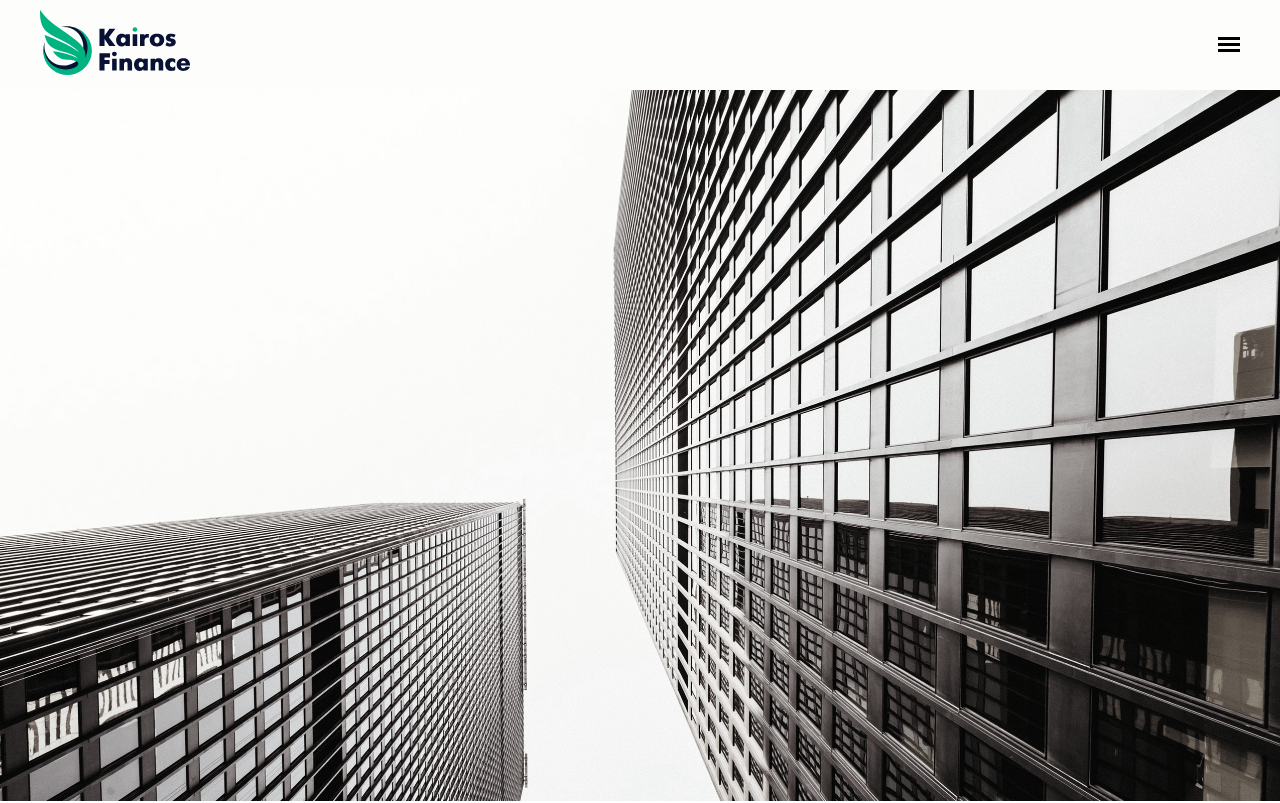
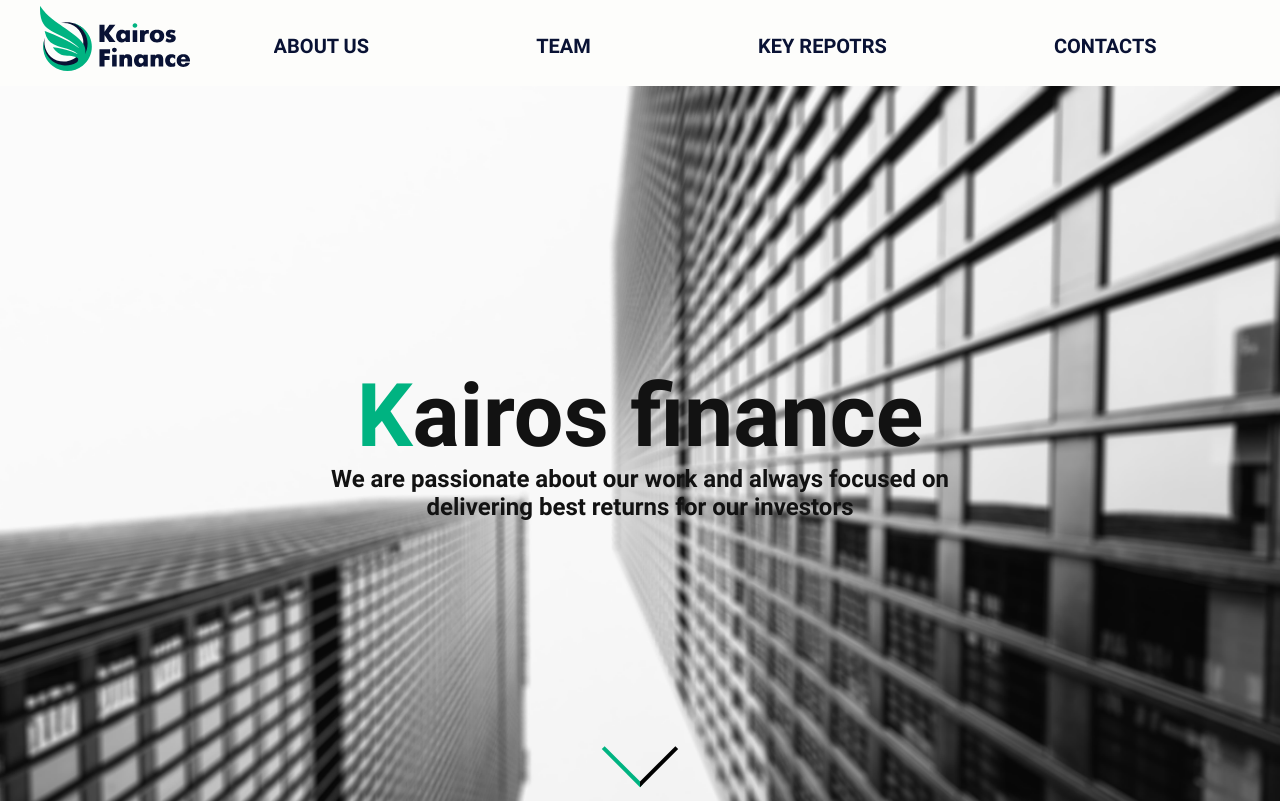
Before and after one commit to dolonche/kairos, a website: page src/template/index.html in a window 1280 px wide. Shown: the top 803 px of the page. Drawn offline with nearby package versions, Linux system fonts and the light colour scheme; files that its build step writes are made by us from their sources; a script that the page names is missing; files whose address does not match are found by name.

Commit message:
another version

```diff
--- a/src/css/partial/blocks/content.scss
+++ b/src/css/partial/blocks/content.scss
@@ -16,7 +16,7 @@
       font-size: 27px;
       margin-bottom: 12px;
       transition: 0.4s all;
-      &:hover:first-letter {
+      &:first-letter {
         color: #00B381;
       }
     }
@@ -73,7 +73,11 @@
     &-item {
       width: calc(50% - 20px);
       margin-right: auto;
+      height: calc(50% - 17px);
       margin-bottom: 20px;
+      display: flex;
+      flex-direction: column;
+      min-height: 400px;
       &:nth-of-type(2n) {
         margin-right: 0;
       }
--- a/src/css/partial/blocks/main-nav.scss
+++ b/src/css/partial/blocks/main-nav.scss
@@ -1,36 +1,26 @@
 .main-nav {
-  position: fixed;
-  top: 50%;
-  left: 50%;
-  transform: translate(-50%, -50%);
-  z-index: 200;
-  width: 100%;
-  padding-left: 40px;
-  padding-right: 40px;
-  box-sizing: border-box;
-  visibility: hidden;
-  opacity: 0;
-  transition: 0.4s opacity;
-  &--open {
-    visibility: visible;
-    opacity: 1;
-  }
+  flex-grow: 2;
+  display: flex;
   &__list {
     margin: 0;
     padding: 0;
     list-style: none;
     display: flex;
     justify-content: space-between;
+    margin-top: auto;
+    margin-bottom: auto;
+    width: 100%;
     &-item {
       text-align: center;
       flex-grow: 2;
       display: flex;
+      margin-top: 12px;
       a {
         text-decoration: none;
         text-transform: uppercase;
-        color: #fff;
+        color: #091234;
         font-weight: bold;
-        font-size: 24px;
+        font-size: 20px;
         position: relative;
         overflow-y: hidden;
         margin-left: auto;
@@ -42,8 +32,8 @@
           content: "";
           position: absolute;
           left: 0;
-          top: 35px;
-          background-color: #fff;
+          top: 31px;
+          background-color: #091234;
           height: 4px;
           width: 100%;
           transition: 0.4s all;
--- a/src/css/partial/blocks/page-header.scss
+++ b/src/css/partial/blocks/page-header.scss
@@ -2,7 +2,7 @@
   box-sizing: border-box;
   padding-left: 40px;
   padding-right: 40px;
-  padding-top: 10px;
+  padding-top: 6px;
   padding-bottom: 10px;
   display: flex;
   justify-content: space-between;
--- a/src/css/partial/blocks/screen.scss
+++ b/src/css/partial/blocks/screen.scss
@@ -1,10 +1,47 @@
 .screen {
+  &__wrapper {}
   width: 100%;
-  height: calc(100vh - 89px);
-  background-image: url(../img/screen.jpeg);
+  height: calc(100vh - 85px);
+  position: relative;
+  overflow: hidden;
+  background-image: url(../img/screen.jpg);
   background-size: cover;
-  filter: grayscale(80%);
-//  animation: hue linear 5s infinite;
+  overflow: hidden;
+  &__content {
+    @extend %center;
+    text-align: center;
+    z-index: 10;
+    color: #121212;
+    &-title {
+      font-size: 88px;
+      font-weight: bold;
+      &:first-letter {
+        color: $green;
+      }
+    }
+    &-descr {
+      font-size: 24px;
+      font-weight: bold;
+    }
+  }
+  &__arrow{
+    position: absolute;
+    align-content: space-between;
+    width: 50px;
+    height: 50px;
+    border-bottom: 4px solid $green;
+    border-right: 4px solid #000;
+    left: 50%;
+    bottom: 25px;
+    transform: translateX(-50%) rotate(45deg);
+    transition: 0.4s all;
+    &:hover{
+      border-bottom-color:#000;
+      border-right-color: $green;
+
+    }
+  }
+  //  animation: hue linear 5s infinite;
 }
 
 //@keyframes hue {
--- a/src/css/partial/global/mixins.scss
+++ b/src/css/partial/global/mixins.scss
@@ -1,4 +1,5 @@
 $text-color: #000000;
+$green: #00B381;
 @mixin font($font-size: 16px, $line-height: 24px, $font-weight: 400, $color: $text-color) {
 	font-size: $font-size;
 	line-height: $line-height;
--- a/src/template/include/header.html
+++ b/src/template/include/header.html
@@ -1,6 +1,13 @@
 <div class="page-header__wrapper">
   <header class="page-header">
     <a class="page-header__logo" href="index.html"><img src="img/logo.svg" alt="" class="page-header__logo-img"></a>
-    <div class="page-header__button"><span class="page-header__button-inner"></span></div>
+    <nav class="main-nav">
+      <ul class="main-nav__list">
+        <li class="main-nav__list-item"><a href="">About us</a></li>
+        <li class="main-nav__list-item"><a href="">Team</a></li>
+        <li class="main-nav__list-item"><a href="">Key repotrs</a></li>
+        <li class="main-nav__list-item"><a href="">Contacts</a></li>
+      </ul>
+    </nav>
   </header>
 </div>
--- a/src/template/index.html
+++ b/src/template/index.html
@@ -11,7 +11,13 @@
 <body class="page">
   //= include/header.html
   <div class="screen__wrapper">
-    <div class="screen"></div>
+    <div class="screen">
+      <div class="screen__content">
+        <div class="screen__content-title">Kairos finance</div>
+        <div class="screen__content-descr">We are passionate about our work and always focused on delivering best returns for our investors</div>
+      </div>
+      <a href="" class="screen__arrow"></a>
+    </div>
   </div>
   <div class="content__wrapper">
     <section class="content">
@@ -82,7 +88,7 @@
                 "locale": "uk",
                 "largeChartUrl": "",
                 "width": "100%",
-                "height": "400",
+                "height": "100%",
                 "plotLineColorGrowing": "rgba(60, 188, 152, 1)",
                 "plotLineColorFalling": "rgba(255, 74, 104, 1)",
                 "gridLineColor": "rgba(233, 233, 234, 1)",
@@ -134,7 +140,7 @@
                 "locale": "en",
                 "largeChartUrl": "",
                 "width": "100%",
-                "height": "400",
+                "height": "100%",
                 "plotLineColorGrowing": "rgba(60, 188, 152, 1)",
                 "plotLineColorFalling": "rgba(255, 74, 104, 1)",
                 "gridLineColor": "rgba(242, 243, 245, 1)",
@@ -156,7 +162,7 @@
                 "locale": "en",
                 "largeChartUrl": "",
                 "width": "100%",
-                "height": "400",
+                "height": "100%",
                 "plotLineColorGrowing": "rgba(60, 188, 152, 1)",
                 "plotLineColorFalling": "rgba(255, 74, 104, 1)",
                 "gridLineColor": "rgba(233, 233, 234, 1)",
@@ -203,14 +209,6 @@
     <!-- body -->
     //= include/footer.html
     <div class="overlay"></div>
-    <nav class="main-nav">
-      <ul class="main-nav__list">
-        <li class="main-nav__list-item"><a href="">About us</a></li>
-        <li class="main-nav__list-item"><a href="">Team</a></li>
-        <li class="main-nav__list-item"><a href="">Key repotrs</a></li>
-        <li class="main-nav__list-item"><a href="">Contacts</a></li>
-      </ul>
-    </nav>
     <div class="language"><a href="" class="language__link">EN</a><a href="" class="language__link">RU</a></div>
     <script>
       'use strict';
```
Also changed, not shown: build/css/styles.min.css, build/img/joelh.jpg (added), build/img/screen-1.jpg (added), build/img/screen.jpg (added), build/index.html, src/img/screen-1.jpg (added), 2 other files.
